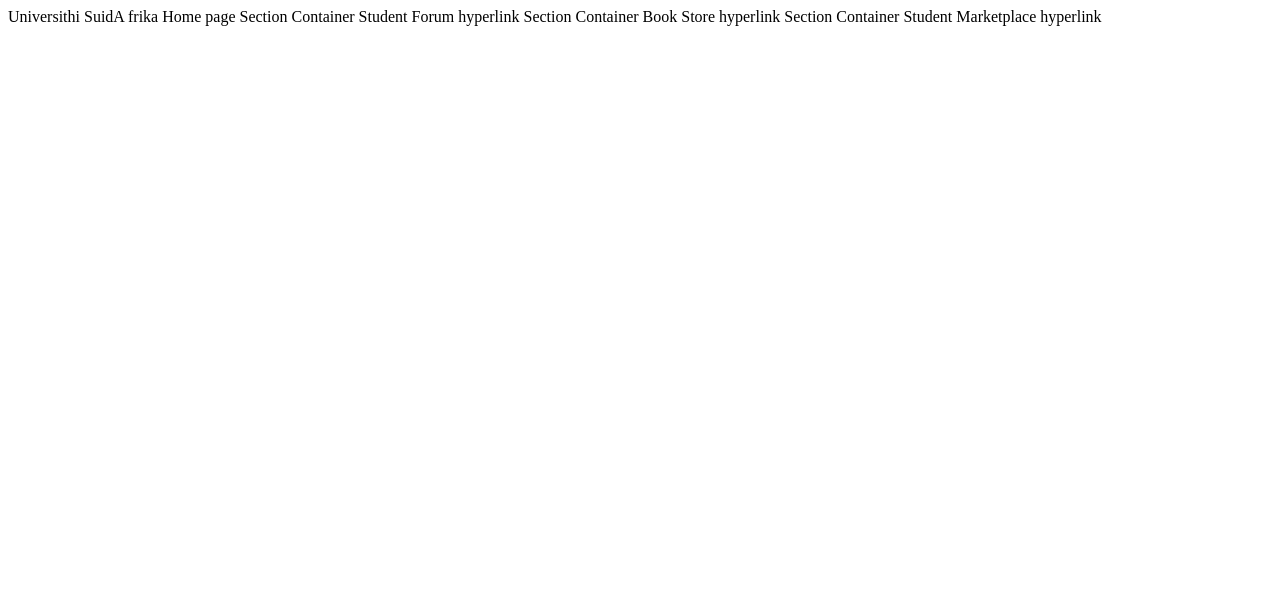
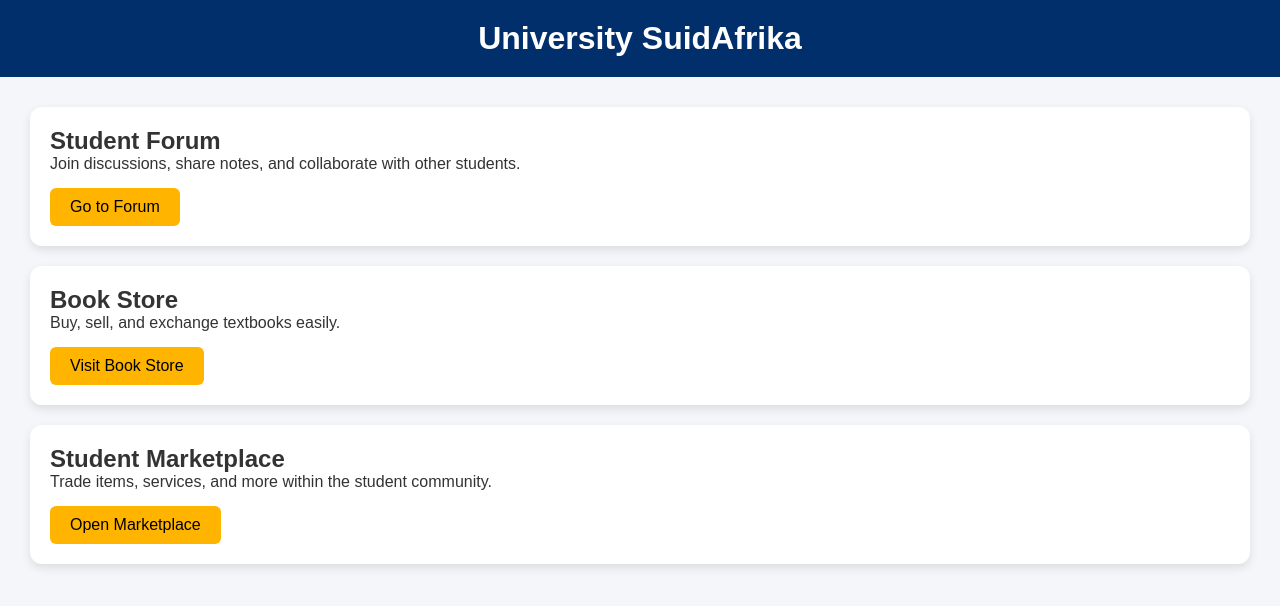
Before and after one commit to jakin250/UniversithiSuidAfrika, a plain HTML site: page index.html in a window 1280 px wide. Drawn offline with Linux system fonts and the light colour scheme.

Commit message:
Update index.html

```diff
--- a/index.html
+++ b/index.html
@@ -1,14 +1,122 @@
-Universithi SuidA frika
-Home page
+<!DOCTYPE html>
+<html lang="en">
+<head>
+    <meta charset="UTF-8">
+    <meta name="viewport" content="width=device-width, initial-scale=1.0">
+    <title>University SuidAfrika</title>
 
-Section
-Container
-Student Forum hyperlink
+    <style>
+        * {
+            margin: 0;
+            padding: 0;
+            box-sizing: border-box;
+            font-family: Arial, sans-serif;
+        }
 
-Section
-Container
-Book Store hyperlink
+        body {
+            background: #f4f6f9;
+            color: #333;
+        }
 
-Section
-Container
-Student Marketplace hyperlink
+        /* HEADER */
+        header {
+            background: #002f6c;
+            color: white;
+            padding: 20px;
+            text-align: center;
+        }
+
+        /* LAYOUT */
+        main {
+            display: flex;
+            flex-direction: column;
+            gap: 20px;
+            padding: 30px;
+        }
+
+        /* CARD SECTIONS */
+        .card {
+            background: white;
+            border-radius: 12px;
+            box-shadow: 0 4px 10px rgba(0,0,0,0.1);
+            transition: 0.3s;
+        }
+
+        .card:hover {
+            transform: translateY(-5px);
+        }
+
+        /* CONTAINER */
+        .container {
+            padding: 20px;
+        }
+
+        /* BUTTON */
+        .btn {
+            display: inline-block;
+            margin-top: 15px;
+            padding: 10px 20px;
+            background: #ffb400;
+            color: black;
+            text-decoration: none;
+            border-radius: 6px;
+            transition: 0.3s;
+        }
+
+        .btn:hover {
+            background: #e6a200;
+        }
+    </style>
+</head>
+
+<body>
+
+    <!-- HEADER -->
+    <header>
+        <h1>University SuidAfrika</h1>
+    </header>
+
+    <!-- MAIN CONTENT -->
+    <main>
+
+        <!-- STUDENT FORUM -->
+        <section class="card">
+            <div class="container">
+                <h2>Student Forum</h2>
+                <p>Join discussions, share notes, and collaborate with other students.</p>
+                <a href="https://universithi-suid-afrika.vercel.app/UNYSA%20STUDENT%20FORUM.html" class="btn">Go to Forum</a>
+            </div>
+        </section>
+
+        <!-- BOOK STORE -->
+        <section class="card">
+            <div class="container">
+                <h2>Book Store</h2>
+                <p>Buy, sell, and exchange textbooks easily.</p>
+                <a href="https://universithi-suid-afrika.vercel.app/UNYSA%20BOOK%20STORE.html" class="btn">Visit Book Store</a>
+            </div>
+        </section>
+
+        <!-- STUDENT MARKETPLACE -->
+        <section class="card">
+            <div class="container">
+                <h2>Student Marketplace</h2>
+                <p>Trade items, services, and more within the student community.</p>
+                <a href="https://universithi-suid-afrika.vercel.app/UNYSA%20STUDENT%20MARKETPLACE.html" class="btn">Open Marketplace</a>
+            </div>
+        </section>
+
+    </main>
+
+    <script>
+        // Button click interaction
+        document.querySelectorAll('.btn').forEach(button => {
+            button.addEventListener('click', (e) => {
+                e.preventDefault();
+                alert("This section will be connected soon!");
+            });
+        });
+    </script>
+
+</body>
+</html>
```
